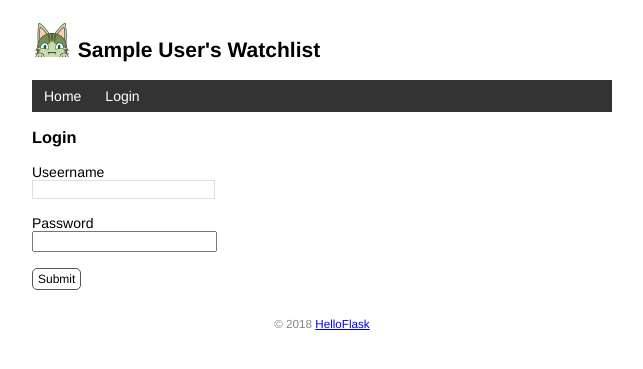
After one commit to YlguYtrid/pyLearnFlask, a Flask app: page /login in a window 1280 px wide. The commit adds this page. Shown: the top 369 px of the page, without its empty margins (318-961 px from the left). Run offline with Flask 3, Linux system fonts and the light colour scheme; tables that the repository leaves empty hold one stand-in row (values such as "Sample post").

Commit message:
Add ruff.toml . User Authentication with flask_login .

```diff
--- a/app.py
+++ b/app.py
@@ -2,11 +2,10 @@ import os
 import sys
 
 import click
-from flask import Flask, redirect, render_template
+from flask import Flask, flash, redirect, render_template, request, url_for
+from flask_login import LoginManager, UserMixin, current_user, login_required, login_user, logout_user
 from flask_sqlalchemy import SQLAlchemy
-from flask import url_for
-from flask import request
-from flask import flash
+from werkzeug.security import check_password_hash, generate_password_hash
 
 # SQLite URI compatible
 WIN = sys.platform.startswith('win')
@@ -20,7 +19,19 @@ app = Flask(__name__)
 app.config['SQLALCHEMY_DATABASE_URI'] = prefix + os.path.join(app.root_path, 'data.db')
 app.config['SQLALCHEMY_TRACK_MODIFICATIONS'] = False
 
+app.config['SECRET_KEY'] = 'dshbig^&(*DT&C796asfase^&R56%^&*d568)'
+
 db = SQLAlchemy(app)
+login_manager = LoginManager(app)
+
+
+@login_manager.user_loader
+def load_user(user_id):
+    user = User.query.get(int(user_id))
+    return user
+
+
+login_manager.login_view = 'login'
 
 
 @app.cli.command()
@@ -62,9 +73,39 @@ def forge():
     click.echo('Done.')
 
 
-class User(db.Model):
+@app.cli.command()
+@click.option('--username', prompt=True, help='The username used to login.')
+@click.option('--password', prompt=True, hide_input=True, confirmation_prompt=True, help='The password used to login.')
+def admin(username, password):
+    """Create user."""
+    db.create_all()
+
+    user = User.query.first()
+    if user is not None:
+        click.echo('Updating user...')
+        user.username = username
+        user.set_password(password)
+    else:
+        click.echo('Creating user...')
+        user = User(username=username, name='Admin')
+        user.set_password(password)
+        db.session.add(user)
+
+    db.session.commit()
+    click.echo('Done.')
+
+
+class User(db.Model, UserMixin):
     id = db.Column(db.Integer, primary_key=True)
     name = db.Column(db.String(20))
+    username = db.Column(db.String(20))
+    password_hash = db.Column(db.String(128))
+
+    def set_password(self, password):
+        self.password_hash = generate_password_hash(password)
+
+    def validate_password(self, password):
+        return check_password_hash(self.password_hash, password)
 
 
 class Movie(db.Model):
@@ -87,9 +128,11 @@ def page_not_found(e):
 @app.route('/', methods=['GET', 'POST'])
 def index():
     if request.method == 'POST':
+        if not current_user.is_authenticated:
+            return redirect(url_for('index'))
+
         title = request.form.get('title')
         year = request.form.get('year')
-
         if not title or not year or len(year) > 4 or len(title) > 60:
             flash('Invalid input.')
             return redirect(url_for('index'))
@@ -99,17 +142,18 @@ def index():
         db.session.commit()
         flash('Item created.')
         return redirect(url_for('index'))
+
     movies = Movie.query.all()
     return render_template('index.html', movies=movies)
 
 
 @app.route('/movie/edit/<int:movie_id>', methods=['GET', 'POST'])
+@login_required
 def edit(movie_id):
     movie = Movie.query.get_or_404(movie_id)
     if request.method == 'POST':
         title = request.form['title']
         year = request.form['year']
-
         if not title or not year or len(year) > 4 or len(title) > 60:
             flash('Invalid input.')
             return redirect(url_for('edit', movie_id=movie_id))
@@ -124,6 +168,7 @@ def edit(movie_id):
 
 
 @app.route('/movie/delete/<int:movie_id>', methods=['POST'])
+@login_required
 def delete(movie_id):
     movie = Movie.query.get_or_404(movie_id)
     db.session.delete(movie)
@@ -131,4 +176,51 @@ def delete(movie_id):
     flash('Item deleted.')
     return redirect(url_for('index'))
 
-app.config['SECRET_KEY'] = "dshbig^&(*DT&C796asfase^&R56%^&*d568)"
+
+@app.route('/settings', methods=['GET', 'POST'])
+@login_required
+def settings():
+    if request.method == 'POST':
+        name = request.form['name']
+
+        if not name or len(name) > 20:
+            flash('Invalid input.')
+            return redirect(url_for('settings'))
+
+        user = User.query.first()
+        user.name = name
+        db.session.commit()
+        flash('Settings updated.')
+        return redirect(url_for('index'))
+
+    return render_template('settings.html')
+
+
+@app.route('/login', methods=['GET', 'POST'])
+def login():
+    if request.method == 'POST':
+        username = request.form['username']
+        password = request.form['password']
+
+        if not username or not password:
+            flash('Invalid input.')
+            return redirect(url_for('login'))
+
+        user = User.query.first()
+        if user and username == user.username and user.validate_password(password):
+            login_user(user)
+            flash('Login success.')
+            return redirect(url_for('index'))
+
+        flash('Invalid username or password.')
+        return redirect(url_for('login'))
+
+    return render_template('login.html')
+
+
+@app.route('/logout')
+@login_required
+def logout():
+    logout_user()
+    flash('Goodbye.')
+    return redirect(url_for('index'))
--- a/templates/404.html
+++ b/templates/404.html
@@ -1,5 +1,4 @@
 {% extends 'base.html' %}
-
 {% block content %}
 <ul class="movie-list">
   <li>
--- a/templates/base.html
+++ b/templates/base.html
@@ -12,10 +12,10 @@
 </head>
 
 <body>
-
   {% for message in get_flashed_messages() %}
   <div class="alert">{{ message }}</div>
   {% endfor %}
+
   <h2>
     <img alt="Avatar" class="avatar" src="{{ url_for('static', filename='images/avatar.png') }}">
     {{ user.name }}'s Watchlist
@@ -23,9 +23,18 @@
   <nav>
     <ul>
       <li><a href="{{ url_for('index') }}">Home</a></li>
+
+      {% if current_user.is_authenticated %}
+      <li><a href="{{ url_for('settings') }}">Settings</a></li>
+      <li><a href="{{ url_for('logout') }}">Logout</a></li>
+      {% else %}
+      <li><a href="{{ url_for('login') }}">Login</a></li>
+      {% endif %}
+
     </ul>
   </nav>
-    {% block content %}{% endblock %}
+  {% block content %}
+  {% endblock %}
   <footer>
     <small>&copy; 2018 <a href="http://helloflask.com/tutorial">HelloFlask</a></small>
   </footer>
--- /dev/null
+++ b/templates/login.html
@@ -0,0 +1,12 @@
+{% extends 'base.html' %}
+{% block content %}
+<h3>Login</h3>
+<form method="post">
+  Useername<br>
+  <input type="text" name="username" required><br><br>
+  Password<br>
+  <!-- 密码输入框的 type 属性使用 password ，会将输入值显示为圆点 -->
+  <input type="password" name="password" required><br><br>
+  <input class="btn" type="submit" name="submit" value="Submit">
+</form>
+{% endblock %}
```
Also changed, not shown: pyproject.toml (+7 -0 lines), ruff.toml (added, +123 -0 lines), templates/edit.html (+5 -4 lines), templates/index.html (+12 -3 lines), templates/settings.html (added, +8 -0 lines). Lines whose indentation alone changed are shown as unchanged.
